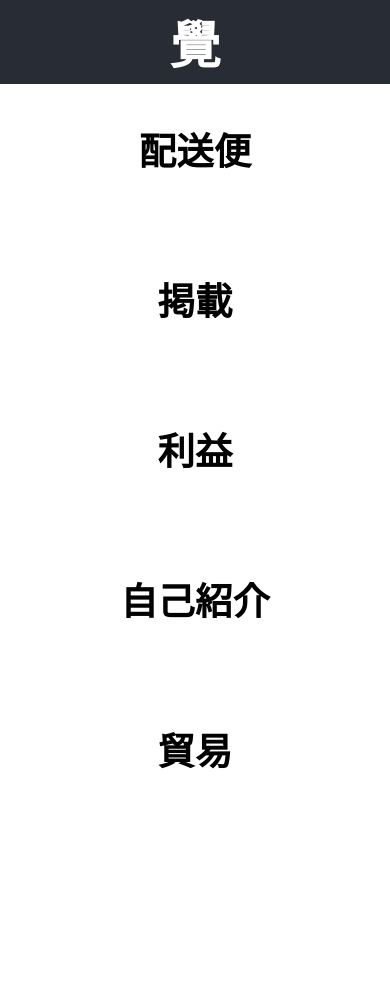
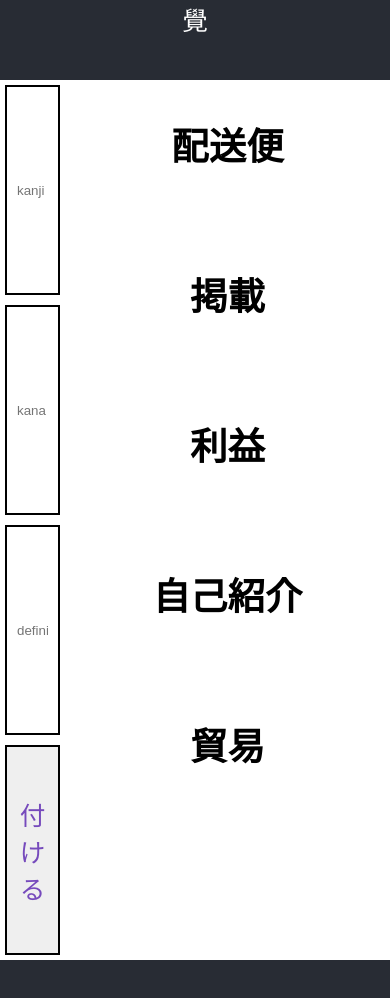
Before and after one commit to nathan-lapinski/vocab_helper, a React (Create React App) app: page / in a window 390 px wide. Shown: the top 998 px of the page. Built offline with nearby package versions, Linux system fonts and the light colour scheme.

Commit message:
setting app to use grid layout. updating form styles. site layout is still a work-in-progress, and needs to be improved for mobile, but its good enough for now.

```diff
--- a/src/App.css
+++ b/src/App.css
@@ -1,14 +1,34 @@
 .App {
   text-align: center;
+}
+
+.App-container {
+  display: grid;
+  grid-template-columns: repeat(12, 1fr);
+  grid-template-rows: 80px 100% 50px;
 }
 
 .App-header {
   background-color: #282c34;
   max-height: 10vh;
-  display: flex;
+  /*display: flex;
   flex-direction: column;
   align-items: center;
-  justify-content: center;
+  justify-content: center; */
   font-size: calc(10px + 4vmin);
   color: white;
+  grid-column: span 12;
 }
+
+.App-aside {
+  grid-column: span 2;
+}
+
+.App-main {
+  grid-column: span 10;
+}
+
+.App-footer {
+  grid-column: span 12;
+  background-color: #282c34;
+}
--- a/src/App.js
+++ b/src/App.js
@@ -1,34 +1,21 @@
 import React, { Component } from 'react';
 import './App.css';
 import VocabListContainer from './vocab/containers/VocabListContainer'
-import VocabList from './vocab/vocab-list/VocabList';
-
+import VocabAddForm from './vocab/vocab-add-form/VocabAddForm';
 class App extends Component {
   render() {
     return (
-      <div className="App">
-        <header className="App-header">
-          <h1>覺</h1>
+      <div className='App App-container'>
+        <header className='App-header'>
+          覺
         </header>
-        <VocabListContainer></VocabListContainer>
-        {/* <VocabList
-          vocabWords={[{
-            word: '配送便',
-            answer: 'Delivery Service'
-          },{
-            word: '掲載',
-            answer: 'Publication'
-          },{
-            word: '利益',
-            answer: 'Profits'
-          },{
-            word: '自己紹介',
-            answer: 'Self Introduction'
-          },{
-            word: '貿易',
-            answer: 'Foreign Trade'
-          }]}
-        ></VocabList> */}
+        <aside className='App-aside'>
+          <VocabAddForm></VocabAddForm>
+        </aside>
+        <main className='App-main'>
+          <VocabListContainer></VocabListContainer>
+        </main>
+        <footer className='App-footer'></footer>
       </div>
     );
   }
--- a/src/vocab/vocab-add-form/VocabAddForm.css
+++ b/src/vocab/vocab-add-form/VocabAddForm.css
@@ -0,0 +1,28 @@
+.vocab-add-form-view-container {
+  display: flex;
+  flex-direction: column;
+  justify-content: center;
+  height: 100%;
+}
+
+.vocab-add-form-view-container > .vocab-form-field {
+  flex: 1;
+  padding: 10px;
+  margin: 5px;
+}
+
+.vocab-add-form-input {
+  border: 2px solid black;
+}
+
+.vocab-add-form-button {
+  border: 2px solid black;
+  cursor: pointer;
+  font-size: calc(10px + 4vmin);
+  color: #764ABC;
+}
+
+.vocab-add-form-button:hover {
+  background-color: #764ABC;
+  color: white;
+}
--- a/src/vocab/vocab-add-form/VocabAddForm.js
+++ b/src/vocab/vocab-add-form/VocabAddForm.js
@@ -3,11 +3,11 @@ import PropTypes from 'prop-types'
 import './VocabAddForm.css'
 
 const VocabAddForm = () => (
-  <div>
-    <input type='text'></input>
-    <input type='text'></input>
-    <input type='text'></input>
-    <button>Add</button>
+  <div className='vocab-add-form-view-container'>
+    <input type='text' className='vocab-add-form-input vocab-form-field' placeholder='kanji'></input>
+    <input type='text' className='vocab-add-form-input vocab-form-field' placeholder='kana'></input>
+    <input type='text' className='vocab-add-form-input vocab-form-field' placeholder='definition'></input>
+    <button className='vocab-add-form-button vocab-form-field'>付ける</button>
   </div>
 )
 
--- a/styles.css
+++ b/styles.css
@@ -1,3 +1,8 @@
+html, body {
+  box-sizing: border-box;
+  height: 100%;
+  padding: 10px;
+}
 .site-welcome {
     text-align: center;
 }
```
